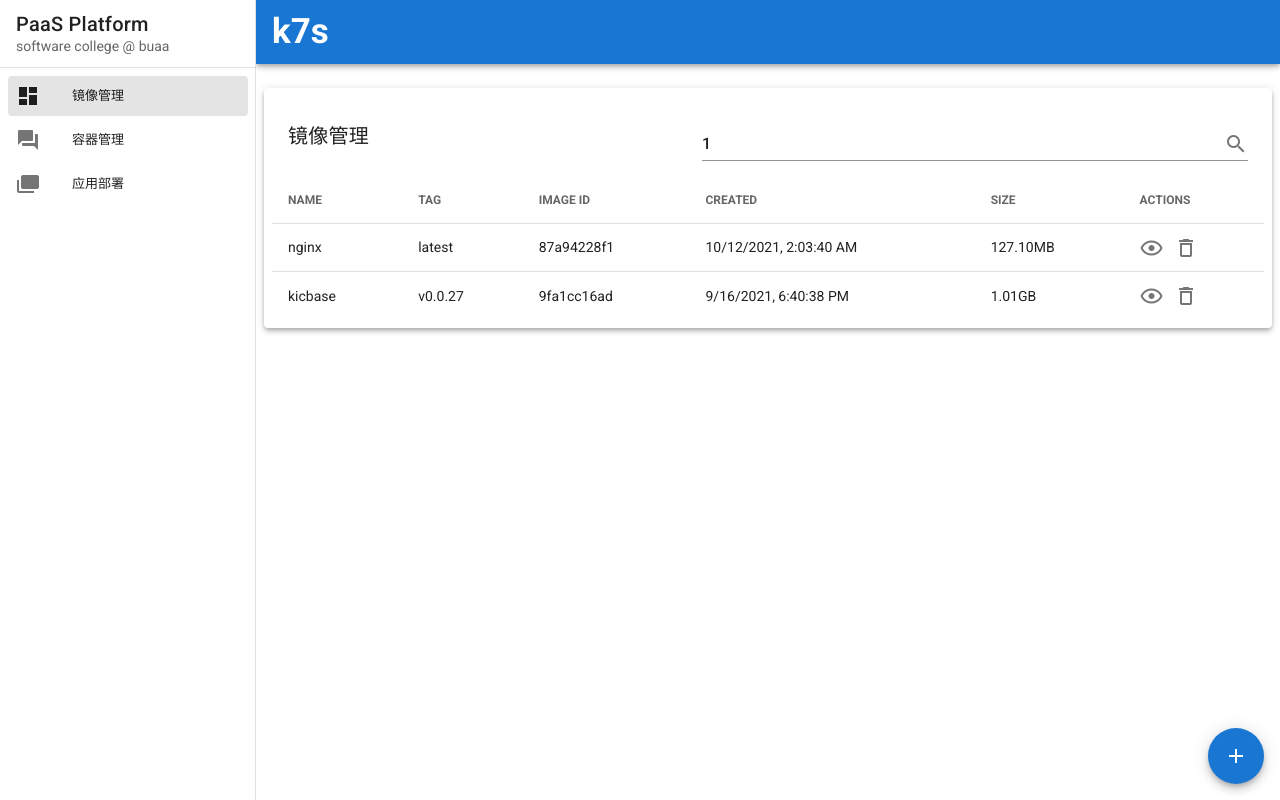
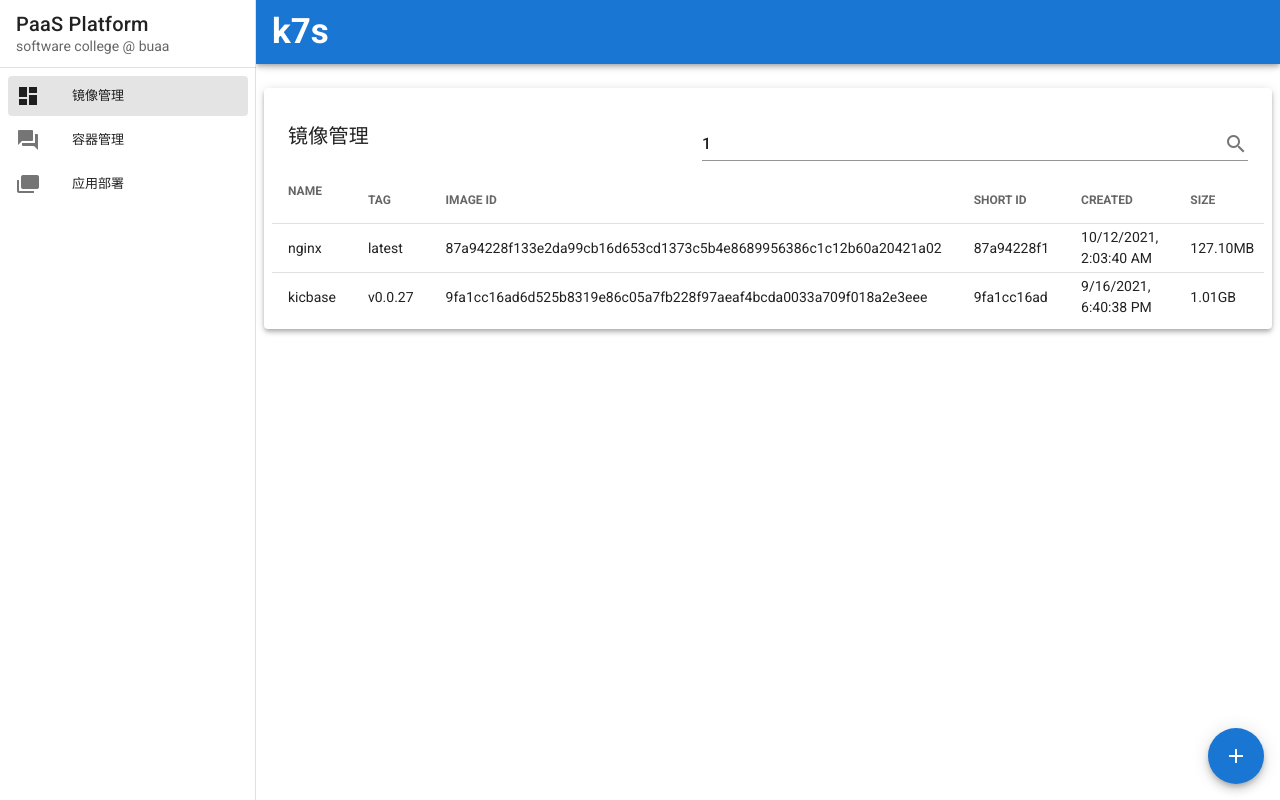
Before and after one commit to Adminext/k7s, a Vue app: page /#/images/1 in a window 1280 px wide. Built offline with nearby package versions, Linux system fonts and the light colour scheme.

Commit message:
镜像列表和详情添加长ID

```diff
--- a/src/views/public/Images.vue
+++ b/src/views/public/Images.vue
@@ -81,7 +81,7 @@
 
           <v-card-text>
             <v-container>
-              <v-row>IMAGE ID: {{imageToInspect.name}}</v-row>
+              <v-row>IMAGE SHORT ID: {{imageToInspect.id}}</v-row>
               <v-row>CREATED TIME: {{timeFormatter(imageToInspect.time)}}</v-row>
               <v-row>SIZE: {{imageToInspect.size}}</v-row>
               <v-row>
@@ -134,7 +134,8 @@ export default {
       headers: [
         {text: 'NAME', align: 'start', sortable: true, value: 'name'},
         {text: 'TAG', align: 'start', sortable: true, value: 'tag'},
-        {text: 'IMAGE ID', align: 'start', sortable: true, value: 'id'},
+        {text: 'IMAGE ID', align: 'start', sortable: true, value: 'longId'},
+        {text: 'SHORT ID', align: 'start', sortable: true, value: 'id'},
         {text: 'CREATED', align: 'start', sortable: true, value: 'time', formatter: this.timeFormatter},
         {text: 'SIZE', align: 'start', sortable: true, value: 'size'},
         {text: 'ACTIONS', align: 'start', sortable: false, value: 'actions'},
@@ -198,6 +199,7 @@ export default {
         image.id = this.imageList[i].short_id.slice(this.imageList[i].short_id.lastIndexOf(':') + 1);
         image.time = this.imageList[i].attrs.Created;
         image.size = this.$utils.byte2FormatSize(this.imageList[i].attrs.Size);
+        image.longId = this.imageList[i].id.slice(7);
         image.raw = this.imageList[i];
         this.images.push(image);
       }
```
